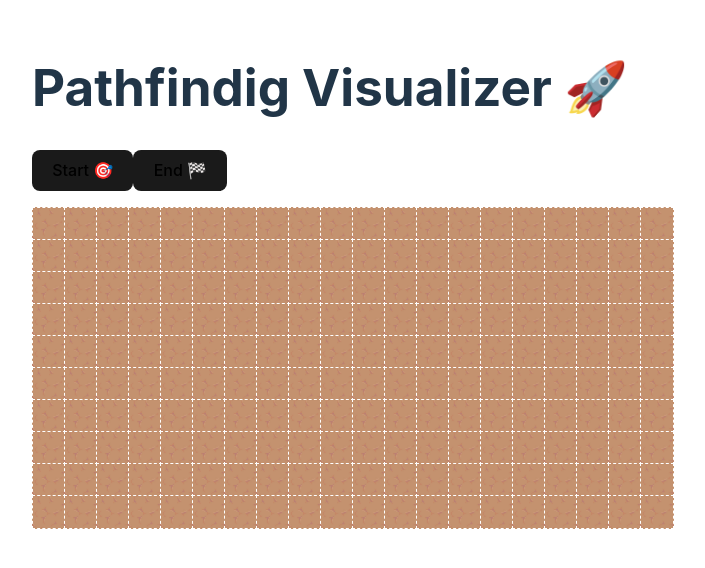
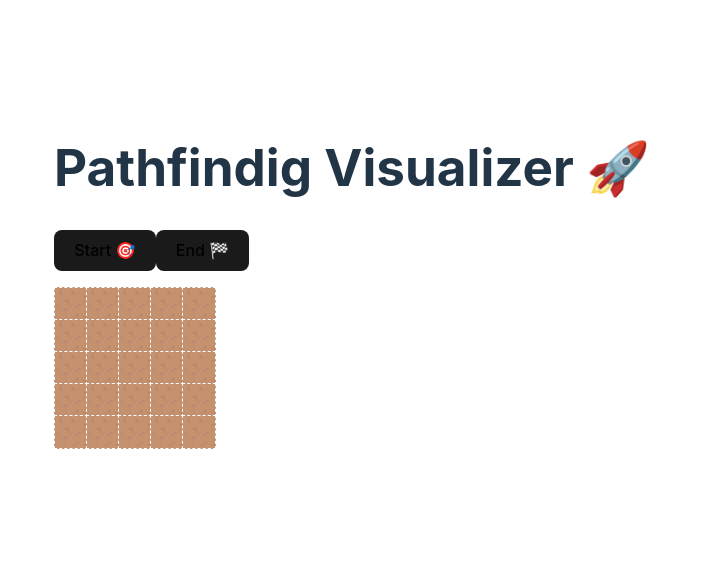
Before and after one commit to hamzaseghir/pathfinding-visualizer, a React (Vite) app: page / in a window 1280 px wide. Shown: the part 132-700 px from the top of the page, without its empty margins (288-993 px from the left). Built offline with nearby package versions, Linux system fonts and the light colour scheme.

Commit message:
bugfix endFlag + clean + refactoring start

```diff
--- a/src/components/PathfindingVisualizer.style.ts
+++ b/src/components/PathfindingVisualizer.style.ts
@@ -1,13 +1,14 @@
 import styled from 'styled-components';
 
 type Props = {
-  highlighted:boolean | null;
+  highlighted?:boolean;
+  bg?:number;
 };
 
 export const MatrixWrapper = styled.div`
   display: grid;
-  grid-template-columns: repeat(20, 2rem);
-  grid-template-rows: repeat(10, 2rem);
+  grid-template-columns: repeat(5, 2rem);
+  grid-template-rows: repeat(5, 2rem);
   grid-column-gap: 0px;
   grid-row-gap: 0px;
 
@@ -22,6 +23,16 @@ export const MatrixWrapper = styled.div`
     }
 `;
 
+export const Node = styled.p`
+  display: inline-block;
+  width: 100%;
+  height: 100%;
+  border: 1px dashed;
+  border-color: white;
+  color: black;
+  text-align: center;
+`
+
 export const StateButton = styled.button<Props>`
   background-color:${props => props.highlighted == true ? "#001858" : "#1a1a1a" };
 `
--- a/src/components/PathfindingVisualizer.tsx
+++ b/src/components/PathfindingVisualizer.tsx
@@ -1,5 +1,5 @@
 import { BaseSyntheticEvent, useEffect, useState } from 'react';
-import { MatrixWrapper , StateButton} from './PathfindingVisualizer.style';
+import { MatrixWrapper , StateButton, Node} from './PathfindingVisualizer.style';
 import styled from 'styled-components';
 import water from '../img/water.png';
 import dirt from '../img/dirt.png'
@@ -20,7 +20,7 @@ const useMatrix = () => {
 
   const generateMatrix = () => {
     // 28 x 75 ?
-    const arr = Array(10).fill(Array(20).fill(0));
+    const arr = Array(5).fill(Array(5).fill(0));
     return arr;
   };
 
@@ -37,7 +37,7 @@ const useMatrix = () => {
 
   useEffect(() => {
     if(endNode[0] != -1 && prevEndNode[0] != -1
-      && JSON.stringify(prevEndNode) != JSON.stringify(endNode)
+      && JSON.stringify(prevEndNode) != JSON.stringify(startNode)
       && JSON.stringify(prevEndNode) != JSON.stringify(endNode) )cleanUpNode(prevEndNode[0],prevEndNode[1]);
   },[endNode])
 
@@ -161,47 +161,45 @@ const useMatrix = () => {
     setTriggered(false);
   }
 
-  //const nodeStyleList = ['#FFFF', '#FFF2', '#02ff05', '#ff0202', '#0226ff'];
   const nodeImgList = [dirt, brick, grass, water, flag]
 
-  const matrixNode = (value: number, x: number, y: number) => {
-    //const nodeStyle = nodeStyleList[value];
+  const matrixNode = (value: number, x: number, y: number, nodeValue:number) => {
     const nodeImg = nodeImgList[value];
 
     return (
-      <p
-        className="node"
+      <Node
+        data-x={x}
         data-y={y}
-        data-x={x}
+        data-value={nodeValue}
         key={y + ' ' + x}
         onMouseOver={handleMouseOver}
         onMouseDown={handleMouseDown}
         onMouseUp={handleMouseUp}
         onClick={handleNodeClick}
         onMouseLeave={handleMouseLeave}
-        //style={{ backgroundColor: nodeStyle }}
         style={{ backgroundImage: `url(${nodeImg})`, backgroundSize:'cover'}}
       >
-      </p>
+      </Node>
     );
   };
 
   const Matrix = (array: number[][]) => {
     const arr = [];
+    let nodeValue = 0;
     for (let y = 0; y < Object.keys(array).length; y++) {
       for (let x = 0; x < array[y].length; x++) {
-        arr.push(matrixNode(array[y][x], x, y));
+        arr.push(matrixNode(array[y][x], x, y, nodeValue++));
       }
     }
 
     return <MatrixWrapper>{arr}</MatrixWrapper>;
   };
 
-  return { Matrix, generateMatrix, matrix, StartButton, EndButton };
+  return { Matrix, matrix, StartButton, EndButton };
 };
 
 const PathfindingVisualizer = () => {
-  const { Matrix, generateMatrix, matrix, StartButton, EndButton } =
+  const { Matrix, matrix, StartButton, EndButton } =
     useMatrix();
 
   return (
```
